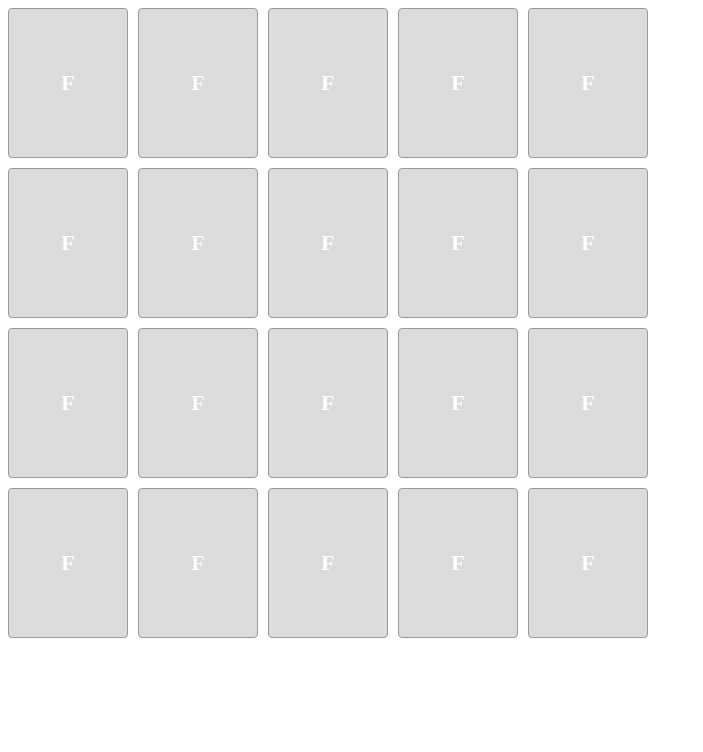
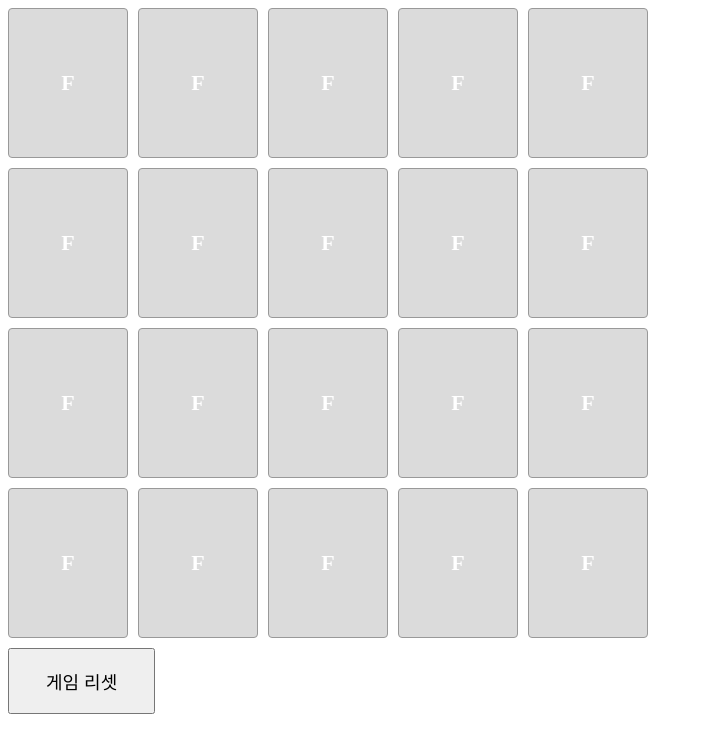
Before and after one commit to mkp0131/js-study-1, a plain HTML site: page card_matching/index.html in a window 1280 px wide. Shown: the whole page, without its empty margins (0-703 px from the left). Drawn offline with Linux system fonts and the light colour scheme.

Commit message:
20210422

```diff
--- a/card_matching/index.html
+++ b/card_matching/index.html
@@ -70,26 +70,40 @@
     .card.flip .card-back {
       transform: rotateY(360deg);
     }
+    .btn-game-init {
+      margin-top: 10px;
+      font-size: 18px;
+      padding: 1em 2em;
+
+
+    }
   </style>
   <div class="game-board js-game-board"></div>
+  <button onclick="gameInit();" class="btn-game-init">게임 리셋</button>
   <script>
+    function gameInit() {
+      const gameBoard = document.querySelector('.js-game-board');
+      gameBoard.innerHTML = '';
       const boardCol = 5;
       const boardRow = 4;
-    const gameBoard = document.querySelector('.js-game-board');
       const cardColorArr = ['red', 'green', 'darkgray', 'blue', 'purple', 'orange', 'pink', 'black', 'tomato', 'aqua'];
       const cardColorTwiceArr = [...cardColorArr, ...cardColorArr];
-    const randomCardColorArr = [];
-    while(cardColorTwiceArr.length > 0) {
-      const selectColor = cardColorTwiceArr.splice(Math.floor(Math.random() * cardColorTwiceArr.length), 1);
-      randomCardColorArr.push(selectColor[0]);
-    }
-    const initCardArr = [];
+      let randomCardColorArr = [];
+      let initCardArr = [];
       let flipCardArr = [];
       let openCardArr = [];
 
       gameBoard.style.gridTemplateColumns = `repeat(${boardCol}, 120px)`;
       gameBoard.style.width = `${boardCol * 130 - 10}px`;
       const boardTotalSquare = boardCol * boardRow;
+
+      function shakeCardColorArr() {
+        randomCardColorArr = [];
+        while(cardColorTwiceArr.length > 0) {
+          const selectColor = cardColorTwiceArr.splice(Math.floor(Math.random() * cardColorTwiceArr.length), 1);
+          randomCardColorArr.push(selectColor[0]);
+        }
+      }
 
       function checkGameEnd() {
         if(openCardArr.length === boardTotalSquare / 2) {
@@ -102,6 +116,7 @@
         }
       }
 
+      shakeCardColorArr();
       for (let i = 0; i < boardTotalSquare; i++) {
         const cardColor = randomCardColorArr[i];
         const card = document.createElement('div');
@@ -149,6 +164,8 @@
           card.classList.remove('flip');
         });
       }, 1500 + 100 * boardTotalSquare);
+    }
+    gameInit();
   </script>
 </body>
 </html>
```
Lines whose indentation alone changed are shown as unchanged.
